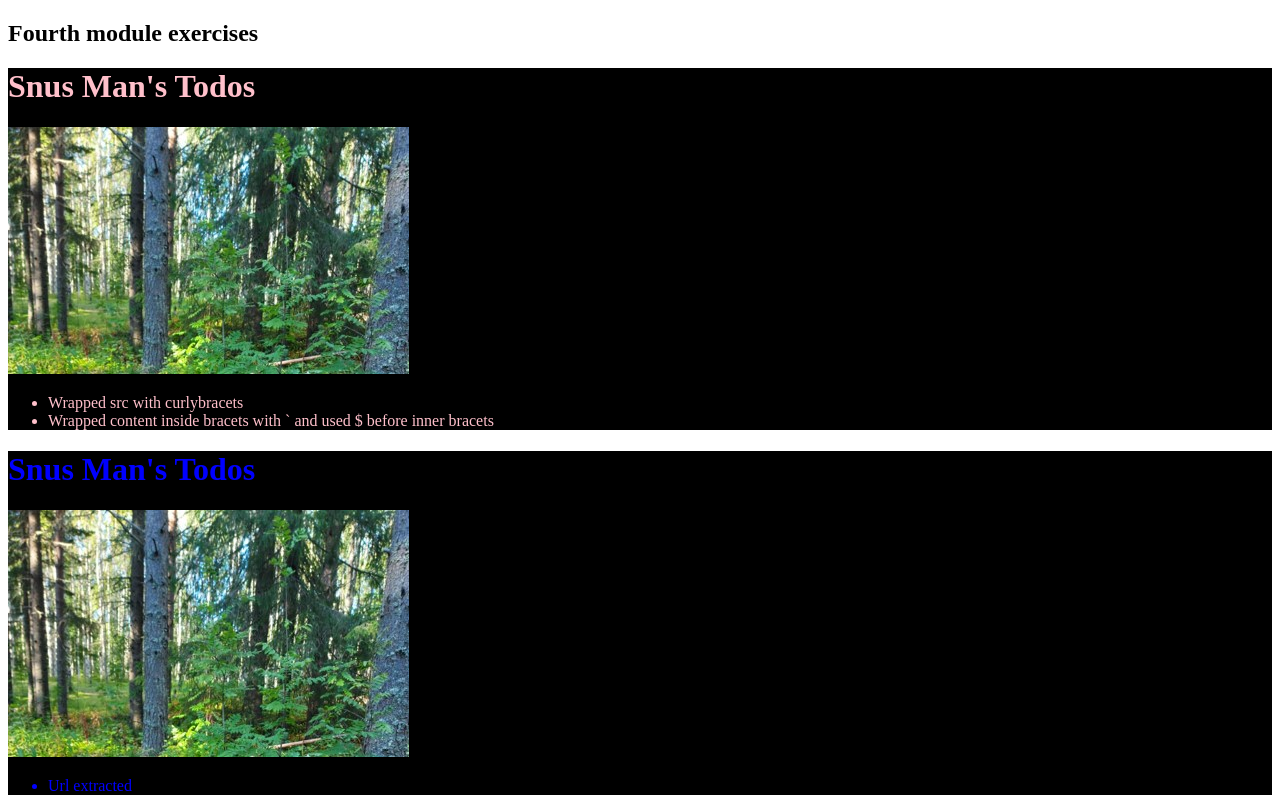
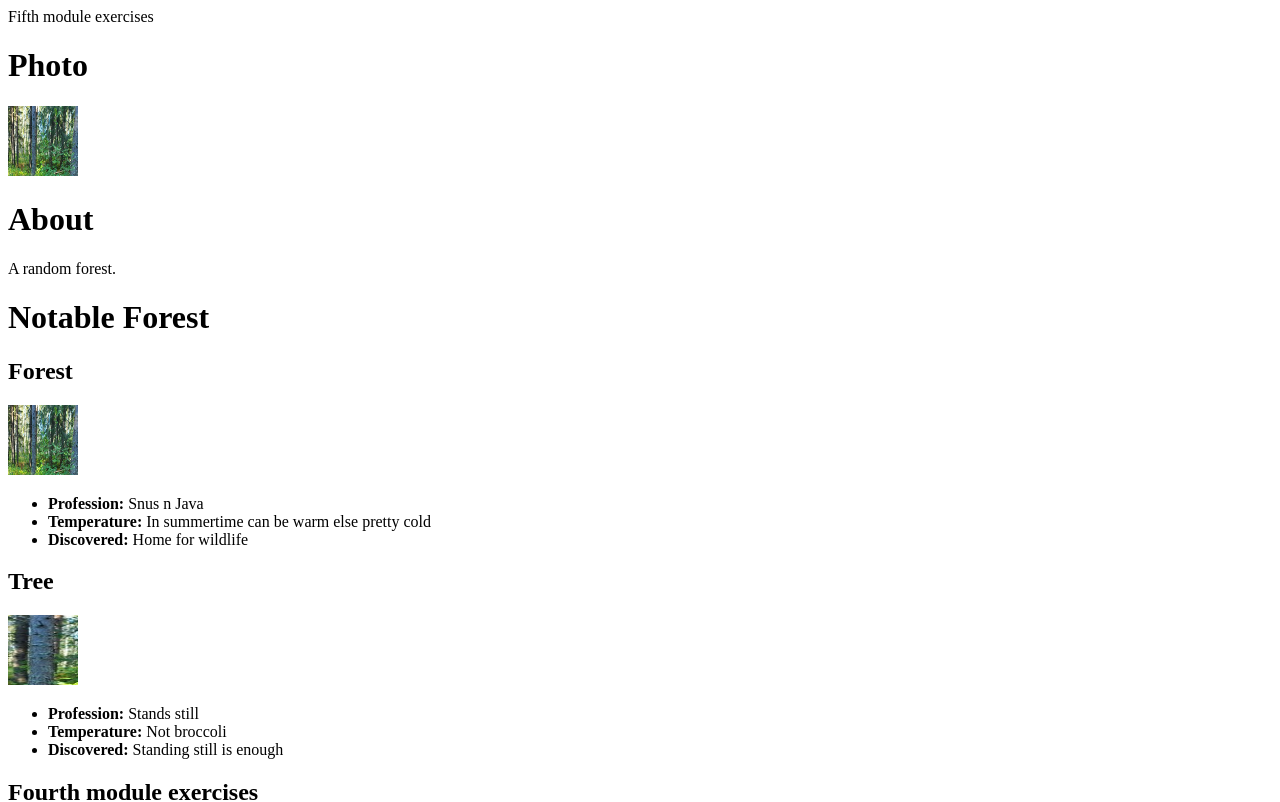
Before and after one commit to Jari1980/FirstComponent, a React (Vite) app: page / in a window 1280 px wide. Shown: the top 802 px of the page. Built offline with nearby package versions, Linux system fonts and the light colour scheme.

Commit message:
module 5 done

```diff
--- /dev/null
+++ b/src/exercise51a.jsx
@@ -0,0 +1,103 @@
+import { getImageUrl } from './exercise51b';
+
+
+//Extracting Profile component from Exercise51
+export function Profile({source, thing, profession, temperature, discovered}){
+    return (
+        <>
+        <img
+            className = "avatar"
+            width = {70}
+            height = {70}
+            src = {source}
+            alt = {thing}
+        />
+        <ul>
+        <li>
+            <b>Profession: </b>
+            {profession}
+          </li>
+          <li>
+            <b>Temperature: </b>
+            {temperature}
+          </li>
+          <li>
+            <b>Discovered: </b>
+            {discovered}
+          </li>
+        </ul>
+        </>
+    )
+}
+
+export default function Exercise51() {
+  return (
+    <div>
+      <h1>Notable Forest</h1>
+      <section className="profile">
+        <h2>Forest</h2>
+        <Profile
+            source = {getImageUrl('Forest')}
+            thing = "Forest"
+            profession = "Snus n Java"
+            temperature= "In summertime can be warm else pretty cold"
+            discovered= "Home for wildlife"
+        />
+        {/*<img
+          className="avatar"
+          src={getImageUrl('Forest')}
+          alt="Forest"
+          width={70}
+          height={70}
+        />
+        <ul>
+          <li>
+            <b>Profession: </b>
+            Snus n Java
+          </li>
+          <li>
+            <b>Temperature: Cold </b>
+            In summertime can be warm else pretty cold
+          </li>
+          <li>
+            <b>Discovered: </b>
+            Home for wildlife
+          </li>
+        </ul>*/}
+      </section>
+      <section className="profile">
+        <h2>Tree</h2>
+        <Profile
+            source = {getImageUrl('Tree')}
+            thing = "Tree"
+            profession = "Stands still"
+            temperature= "Not broccoli"
+            discovered= "Standing still is enough"
+        />
+        {/*
+        <img
+          className="avatar"
+          src={getImageUrl('Tree')}
+          alt="Tree"
+          width={70}
+          height={70}
+        />
+        <ul>
+          <li>
+            <b>Profession: </b>
+            Stands still
+          </li>
+          <li>
+            <b>Made of: </b>
+            Not broccoli
+          </li>
+          <li>
+            <b>Discovered: </b>
+            Standing still is enough
+          </li>
+        </ul>
+        */}
+      </section>
+    </div>
+  );
+}
--- /dev/null
+++ b/src/exercise51b.jsx
@@ -0,0 +1,7 @@
+export function getImageUrl(imageId) {
+    return (
+      '/' +
+      imageId +
+      '.jpg'
+    );
+  }
--- /dev/null
+++ b/src/exercise52.jsx
@@ -0,0 +1,54 @@
+
+
+
+function Card({children}){
+    return(
+        <div className="card">
+            <div className="card-content">
+                {children}
+            </div>
+        </div>
+    )
+}
+
+export default function Exercise52() {
+    return (
+      <div>
+        <Card>
+        <h1>Photo</h1>
+        <img
+              className="avatar"
+              src="/Forest.jpg"
+              alt="Forest"
+              width={70}
+              height={70}
+            />
+        </Card>
+        {/*
+        <div className="card">
+          <div className="card-content">
+            <h1>Photo</h1>
+            <img
+              className="avatar"
+              src="/Forest.jpg"
+              alt="Forest"
+              width={70}
+              height={70}
+            />
+          </div>
+        </div>
+        */}
+        <card>
+        <h1>About</h1>
+        <p>A random forest.</p>
+        </card>
+        {/*
+        <div className="card">
+          <div className="card-content">
+            <h1>About</h1>
+            <p>A random forest.</p>
+          </div>
+        </div>*/}
+      </div>
+    );
+  }
--- a/src/main.jsx
+++ b/src/main.jsx
@@ -1,5 +1,8 @@
 import { StrictMode } from 'react'
 import { createRoot } from 'react-dom/client'
+//Fifth exercises
+import Exercise52 from './exercise52.jsx'
+import Exercise51 from './exercise51a.jsx'
 //Fourth exercises
 import Exercise43 from './exercise43.jsx'
 import Exercise42 from './exercise42.jsx'
@@ -16,8 +19,12 @@ import Gallery from './exercise3.jsx'
 import Exercise4 from './exercise4.jsx'
 
 
+
 createRoot(document.getElementById('root')).render(
   <StrictMode>
+    <h>Fifth module exercises</h>
+    <Exercise52 />
+    <Exercise51 />
     <h2>Fourth module exercises</h2>
     <Exercise43 />
     <Exercise42 />
```
Also changed, not shown: public/Tree.jpg (added).
